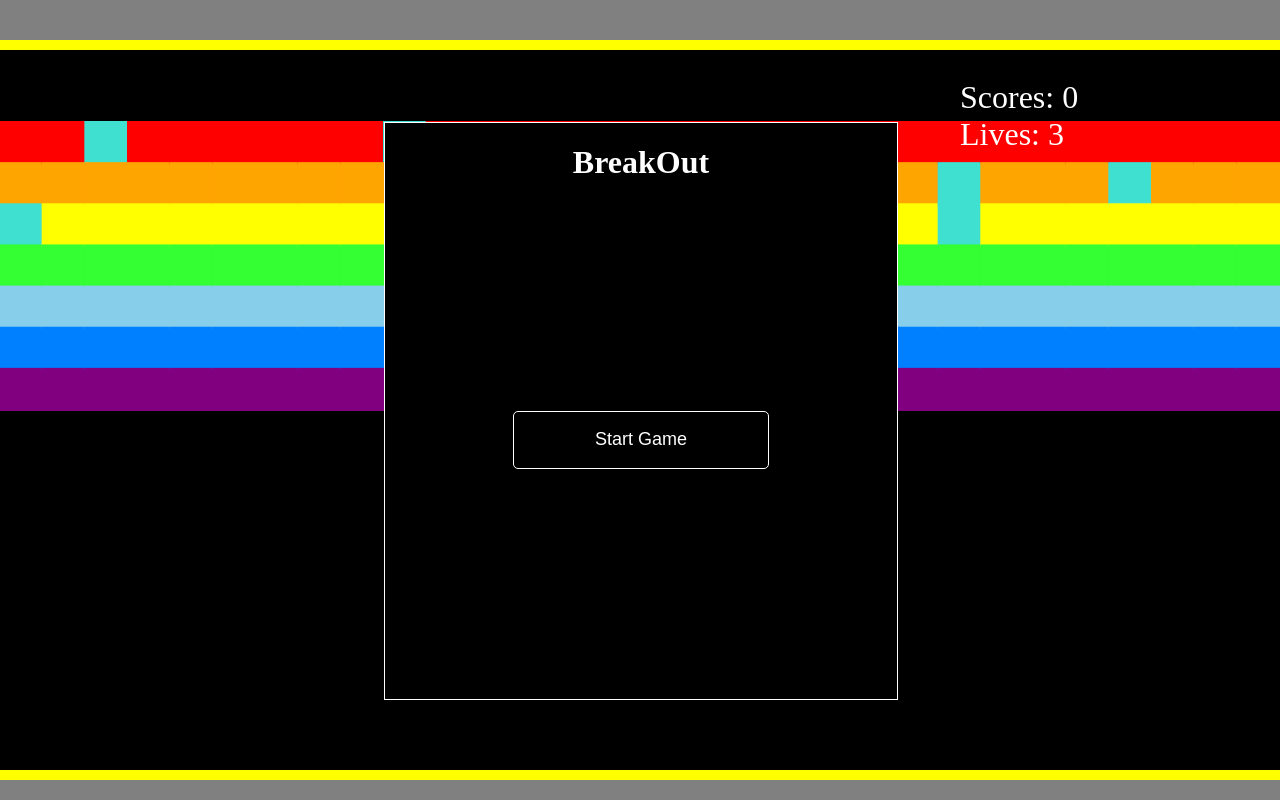
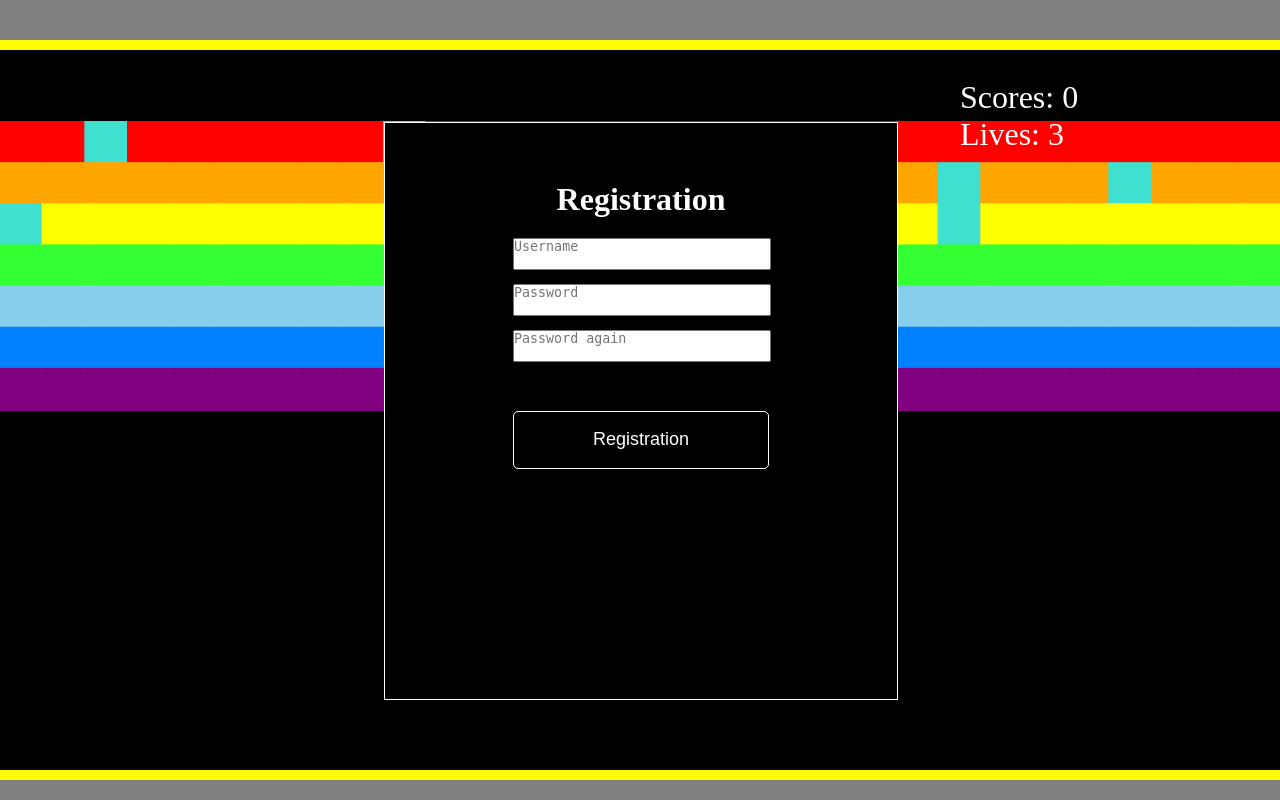
Before and after one commit to nlehel03/JavaScript-Breakout, a PHP site: page / in a window 1280 px wide. Run offline with PHP 8.4, Linux system fonts and the light colour scheme; data that the repository does not hold is empty; a stand-in replaces the project's code that opens the database connection.

Commit message:
2024.12.29

```diff
--- /dev/null
+++ b/database.sql
@@ -0,0 +1 @@
+SELECT * FROM jatek.scores;
--- a/index.html
+++ /dev/null
@@ -1,27 +0,0 @@
-<!DOCTYPE html>
-<html lang="en">
-  <head>
-    <meta charset="UTF-8" />
-    <meta name="viewport" content="width=device-width, initial-scale=1.0" />
-    <script src="game.js" defer></script>
-    <link rel="stylesheet" href="style.css" />
-    <title>Document</title>
-  </head>
-  <body>
-    <div class="gameWindow">
-      <div id="menu">
-        <h1>BreakOut</h1>
-        <button id="startButton" onclick="startGame()">Start Game</button>
-      </div>
-      <canvas id="gameCanvas" width="1280" height="720"></canvas>
-      <div class="ScoresLives">Scores: 0<br>Lives: 3</div>
-      <div id="gameOver">
-        <h1 id="gameOverh1">Game Over</h1>
-        <p id="gameOverScoreText">Your Score:</p>
-        <button id="restartButton" onclick="restartGame()">Restart</button>
-      </div>
-    </div>
-    <p id="gitHub"><a href="https://github.com/nlehel03/JavaScript-Breakout.git">GitHub Repository</a></p>
-
-  </body>
-</html>
--- /dev/null
+++ b/index.php
@@ -0,0 +1,47 @@
+<!DOCTYPE html>
+<html lang="en">
+  <head>
+    <meta charset="UTF-8" />
+    <meta name="viewport" content="width=device-width, initial-scale=1.0" />
+    <script src="game.js" defer></script>
+    <link rel="stylesheet" href="style.css" />
+    <title>Document</title>
+  </head>
+  <body>
+    <div class="gameWindow">
+      <div id="menu">
+        <h1 id="BreakOuth1">BreakOut</h1>
+
+        <button id="startButton" onclick="startGame()">Start Game</button>
+        <button id="scoreTableButton" >Scores</button>
+      </div>
+      <form id="login">
+        <h1 id="loginh1">Login</h1>
+        <textarea id="usernameLogin" placeholder="Username"></textarea>
+        <textarea id="passwordLogin" placeholder="Password" >Password</textarea>
+        <button id="loginButton">Login</button>
+      </form>
+      <form id="registration">
+        <h1 id="registrationh1">Registration</h1>
+        <textarea id="usernameRegistration" placeholder="Username"></textarea>
+        <textarea id="passwordRegistration" placeholder="Password"></textarea>
+        <textarea id="passwordAgainRegistration" placeholder="Password again"></textarea>
+        <button id="registrationButton">Registration</button>
+        <div class="error <?php if (!empty($errorMessage)) echo 'visible'; ?>" id="errorDiv">
+          <?php echo htmlspecialchars($errorMessage); ?>
+      </div>
+      </form>
+
+
+      <canvas id="gameCanvas" width="1280" height="720"></canvas>
+      <div class="ScoresLives">Scores: 0<br>Lives: 3</div>
+      <div id="gameOver">
+        <h1 id="gameOverh1">Game Over</h1>
+        <p id="gameOverScoreText">Your Score:</p>
+        <button id="restartButton" onclick="restartGame()">Restart</button>
+      </div>
+    </div>
+    <p id="gitHub"><a href="https://github.com/nlehel03/JavaScript-Breakout.git">GitHub Repository</a></p>
+
+  </body>
+</html>
--- a/style.css
+++ b/style.css
@@ -35,25 +35,53 @@ body {
   font-size: xx-large;
 }
 #menu, #gameOver {
+  display: none;
+}
+
+#menu, #gameOver, #registration, #login {
   position: absolute;
   width: 40%;
   height: 80%;
   top: 10%;
   left: 30%;
-  display: none;
   visibility: visible;
   background-color: black;
   color: white;
   border: 1px solid white;
   z-index: 1000;
   justify-content: center;
+  padding: 0;
+  margin:0 auto;
 }
-#gameOverh1 {
+#menu{
+  visibility: hidden;
+}
+#usernameRegistration, #passwordRegistration, #passwordAgainRegistration, #usernameLogin, #passwordLogin{
+  width: 50%;
+  resize: none;
+  position: absolute;
+  left: 25%;
+  margin:0 auto;
+  padding: 0;
+
+}
+#usernameLogin, #usernameRegistration{
+  top:20%
+}
+#passwordLogin, #passwordRegistration{
+  top: 28%
+}
+#passwordAgainRegistration{
+  top: 36%;
+}
+#gameOverh1, #breakOuth1, #registrationh1, #loginh1 {
   position: absolute;
   text-align: center;
   top: 10%;
+  width: 100%;
+  margin: 0 auto;
 }
-#startButton, #restartButton {
+#startButton, #restartButton, #registrationButton, #loginButton, #scoreTableButton{
   position: absolute;
   width: 50%;
   height: 10%;
@@ -63,6 +91,15 @@ body {
   border-radius: 5px;
   color: white;
   font-size: large;
+  left:25%;
+}
+#startButton:active, #restartButton:active, #registrationButton:active, #loginButton:active, #scoreTableButton:active {
+  background-color: white;
+  border-color: black;
+  color: black;
+}
+#scoreTableButton{
+  top:70%;
 }
 #gameOverScoreText {
   position: absolute;
@@ -78,3 +115,18 @@ body {
   position: absolute;
   bottom: 4%;
 }
+#errorDiv{
+  background-color: lightcoral;
+  border: 1px;
+  border-color: white;
+  border-radius: 3px;
+  width: 40%;
+  height: 5%;
+  position: absolute;
+  left:30%;
+  top:65%;
+  display: none;
+}
+error.visible {
+  display: block;
+}
```
Also changed, not shown: createdatabase.php (added, +44 -0 lines), login.php (added, +20 -0 lines), registration.php (added, +34 -0 lines), save.php (added, +16 -0 lines).
